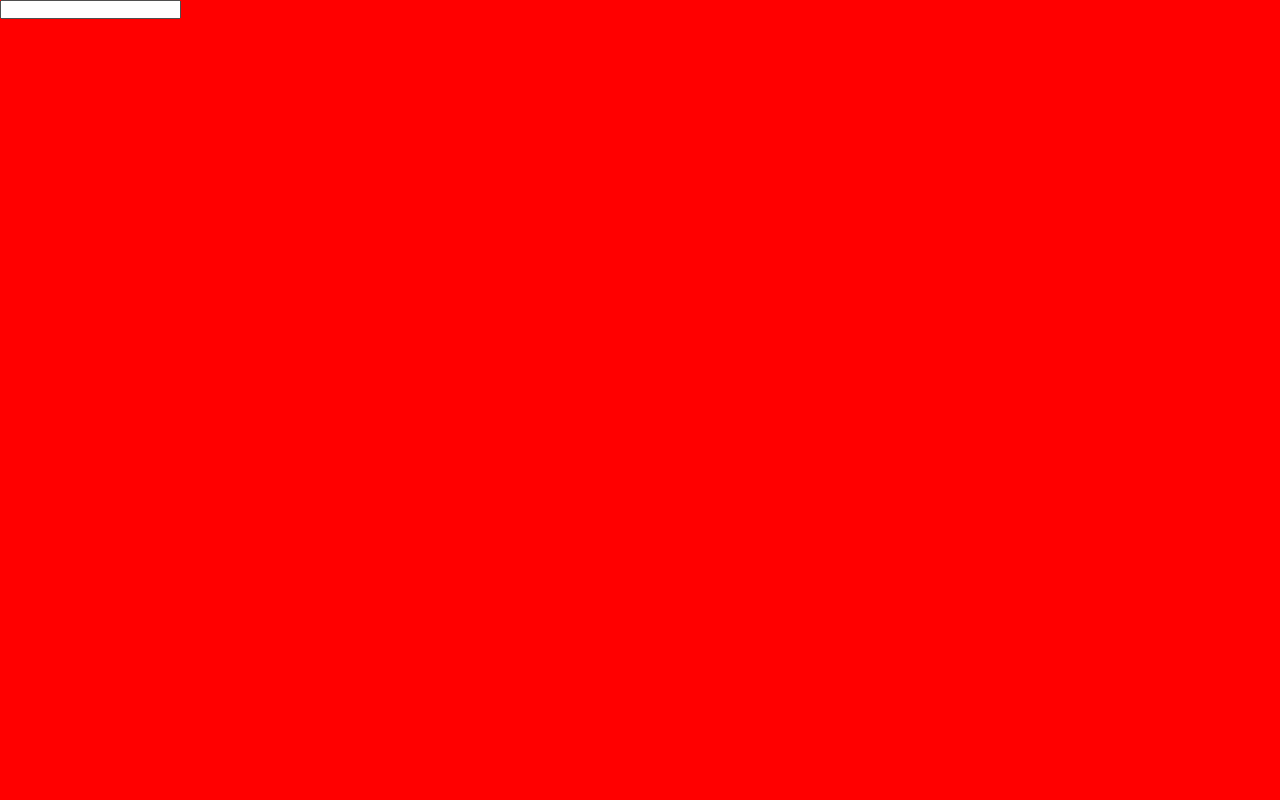
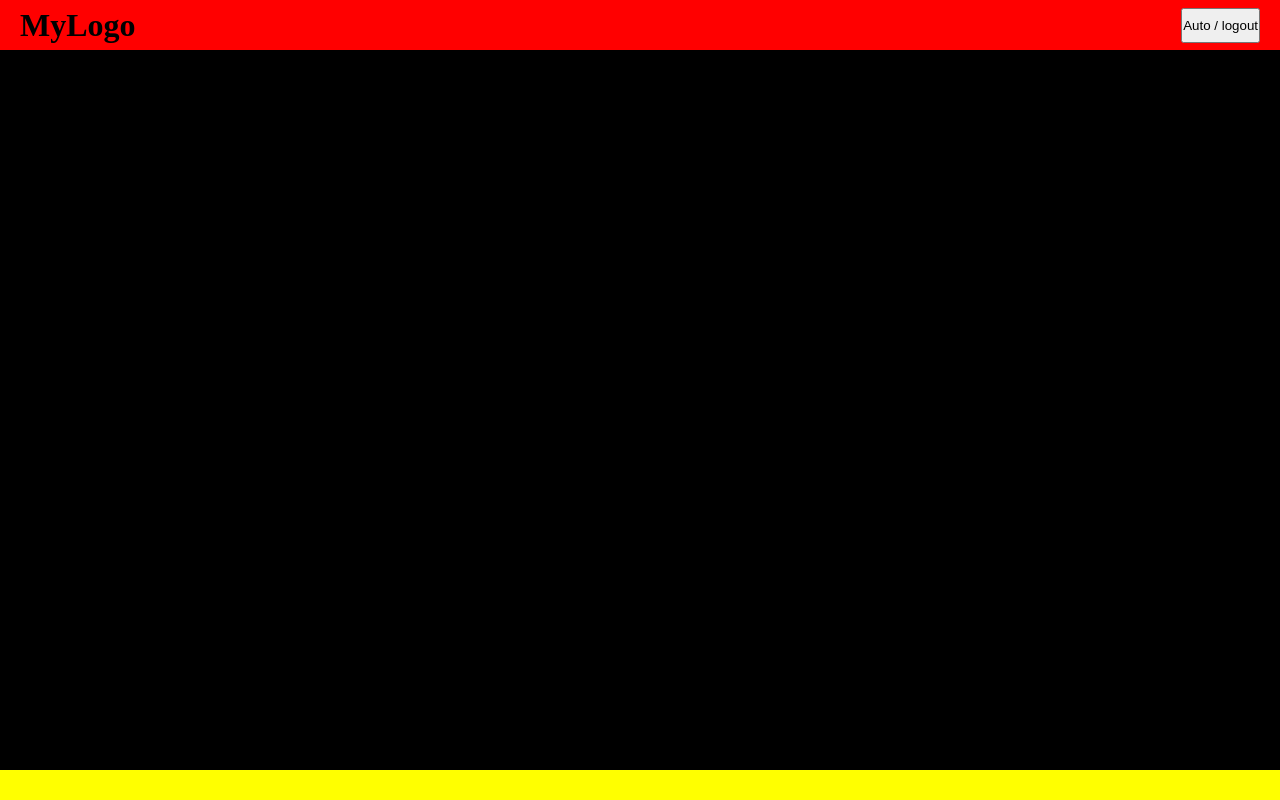
Before and after one commit to Eyal-Lavi/MySocialMedia, a React (Vite) app in the folder WebClient/: page / in a window 1280 px wide. Built offline with nearby package versions, Linux system fonts and the light colour scheme.

Commit message:
Basic Components for web

```diff
--- a/WebClient/src/App.css
+++ b/WebClient/src/App.css
@@ -0,0 +1,4 @@
+#ASDASDASD{
+    flex-direction: column;
+    justify-content: space-between;
+}
--- a/WebClient/src/App.jsx
+++ b/WebClient/src/App.jsx
@@ -2,6 +2,9 @@ import './App.css'
 import { AuthContext , _defualtValue} from './store/authentication-info-context'
 import AuthPage from './Authentication/AuthPage.jsx'
 import { useState } from 'react'
+import styled from 'styled-components';
+import Header from './Header.jsx';
+import Footer from './Footer.jsx';
 
 function App() {
   const [authData , setAuthData] = useState({
@@ -37,9 +40,28 @@ function App() {
   }
   return (
     <AuthContext.Provider value={ctxValue}>
-      <AuthPage/>
+      <FatherDiv>
+        <Header/>
+
+        <main>
+          {/* <AuthPage/> */}
+        </main>
+
+        <Footer/>
+      </FatherDiv>
     </AuthContext.Provider>
   )
 }
 
+const FatherDiv = styled.div`
+  background-color: pink;
+  width: 100vw;
+  height: 100vh;
+  overflow: hidden;
+
+  & main{
+    background-color: black;
+    height: 90vh;
+  }
+`;
 export default App
--- a/WebClient/src/Authentication/AuthPage.jsx
+++ b/WebClient/src/Authentication/AuthPage.jsx
@@ -1,24 +1,18 @@
-import { useContext } from "react";
-import { AuthContext } from "../store/authentication-info-context";
+import { useState } from 'react';
 import styled from 'styled-components'
 
 
 const AuthPage = () => {
-    const authCtx = useContext(AuthContext);
+    const [typeAuth , setTypeAuth] = useState();
     return(
-        <FatherDiv>
-            <div>
-                <input type="text" />
-
-            </div>
-        </FatherDiv>
+        <AuthPageDiv>
+        </AuthPageDiv>
     )
 }
 
-const FatherDiv = styled.div`
-    background-color: red;
-    width: 100vw;
-    height: 100vh;
+const AuthPageDiv = styled.div`
+    background-color: blue;
+    width: 1000px;
+    height: 500px;
 `;
-
 export default AuthPage;
--- a/WebClient/src/Authentication/Login.jsx
+++ b/WebClient/src/Authentication/Login.jsx
@@ -1,4 +1,8 @@
+import { useContext } from "react";
+import { AuthContext } from "../store/authentication-info-context";
 const Login = () => {
+    const authCtx = useContext(AuthContext);
+
     return(
         <form>
 
--- /dev/null
+++ b/WebClient/src/Footer.jsx
@@ -0,0 +1,13 @@
+import React from 'react'
+import styled from 'styled-components';
+export default function Footer() {
+  return (
+    <StyledFooter>
+
+    </StyledFooter>
+  )
+}
+const StyledFooter = styled.footer`
+    background-color: yellow;
+    height:5vh;
+`;
--- /dev/null
+++ b/WebClient/src/Header.jsx
@@ -0,0 +1,23 @@
+import React from 'react'
+import styled from 'styled-components'
+
+export default function Header() {
+  return (
+    <StyledHeader>
+        <h1>MyLogo</h1>
+        <button>Auto / logout</button>
+    </StyledHeader>
+  )
+}
+const StyledHeader = styled.header`
+    background-color: red;
+    height: 5vh;
+    display: flex;
+    justify-content: space-between;
+    align-items: center;
+    padding:5px 20px;
+
+    & button{
+        height: 35px;
+    }
+`;
```
Also changed, not shown: WebClient/src/MainData.jsx (added, +8 -0 lines).
